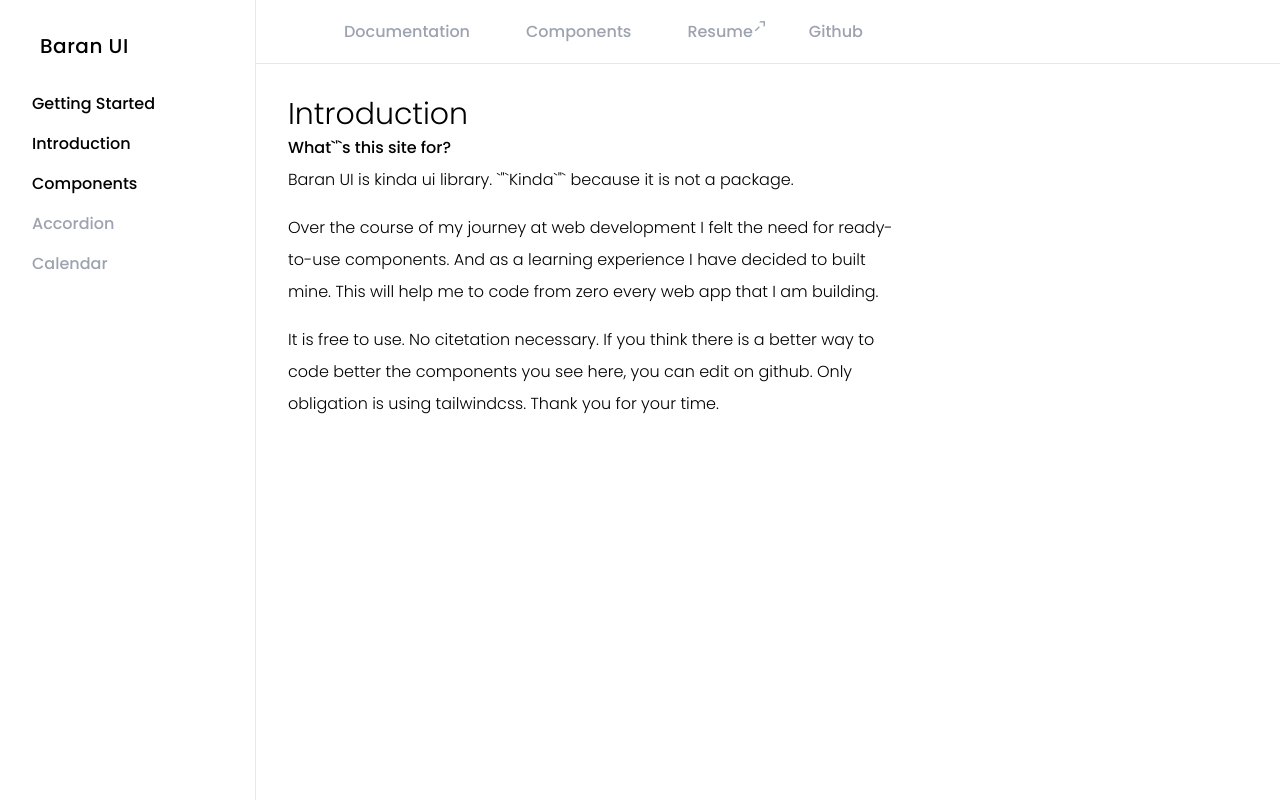
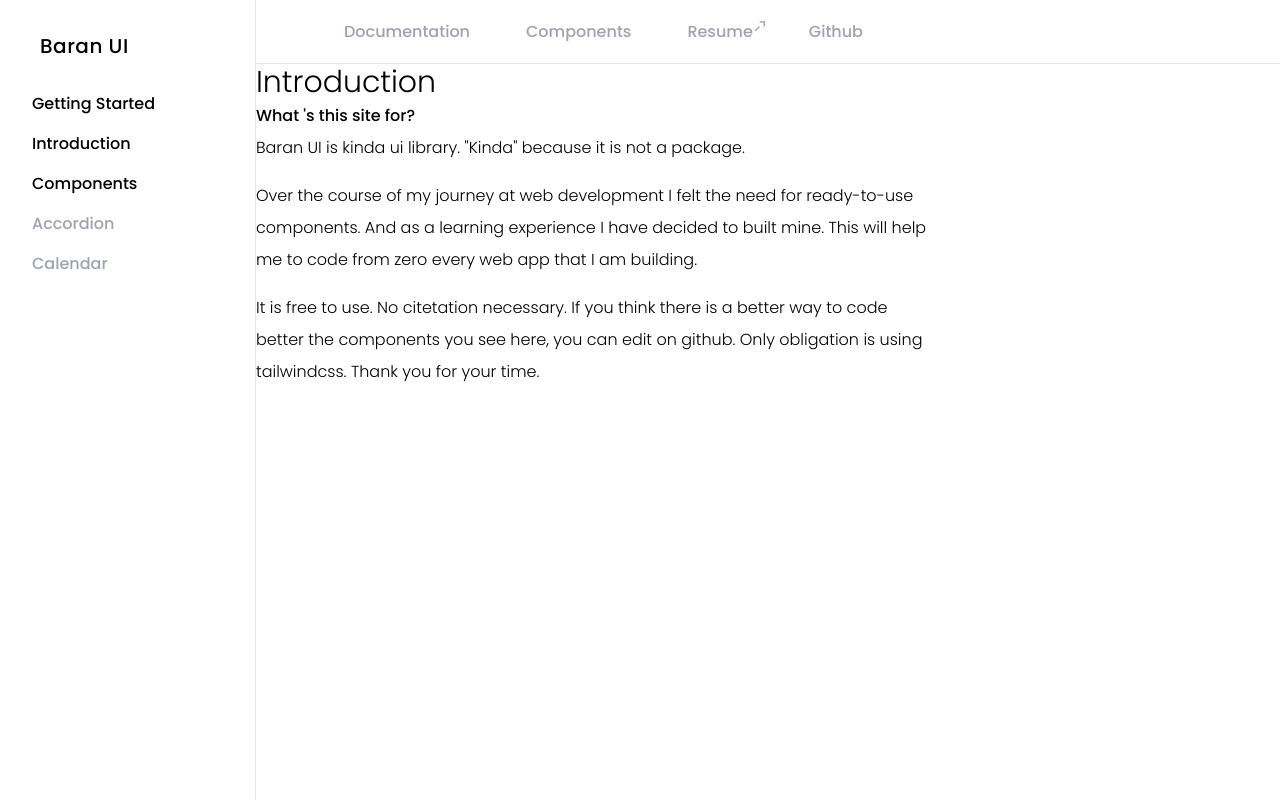
Before and after one commit to phscloq/ui-library, a Next.js app: page /docs in a window 1280 px wide. Built offline with nearby package versions, Linux system fonts and the light colour scheme.

Commit message:
Fix typos and import statement in accordion and docs page

```diff
--- a/src/app/docs/components/accordion/page.tsx
+++ b/src/app/docs/components/accordion/page.tsx
@@ -1,9 +1,13 @@
+'use client'
+import { useThemeContext } from "@/app/context";
 import { AccordionComponent, AccordionArrow, AccordionTriple } from "./accordion";
 export default function Accordion(){
+    const {dark} = useThemeContext();
+
     return (
-        <div className="p-8  w-2/3">
-            <div className="flex mb-4">
-            <p className=" text-gray-400">docs{'>'}components{'>'}</p>
+        <div className={``}>
+            <div className="flex mb-4 gap-1">
+            <p className=" text-gray-400">docs  {'>'}  components {'>'}</p>
                       <p className="text-black">accordion</p>
             </div>
 
@@ -15,7 +19,7 @@
                 </div>
             </div>
            <div className="mb-8">
-            <h4 className="mb-4">Let`&apos;`s do again but this time with an arrow:</h4>
+            <h4 className="mb-4">Let &apos;s do again but this time with an arrow:</h4>
                 <div className=" p-4 bg-gray-200 rounded-lg">
                     <AccordionArrow />
                 </div>
--- a/src/app/docs/page.tsx
+++ b/src/app/docs/page.tsx
@@ -1,10 +1,10 @@
 export default function Docs(){
     return (
-        <div className=" w-2/3 p-8  font-light  leading-8">
+        <div className=" w-2/3  font-light  leading-8">
             <h1 className=" text-3xl">Introduction</h1>
-            <h3 className=" font-normal">What`&apos;`s this site for?</h3>
+            <h3 className=" font-normal">What &apos;s this site for?</h3>
             <div className="flex flex-col gap-4">
-            <p>Baran UI is kinda ui library. `&quot;`Kinda`&quot;` because it is not a package.</p>
+            <p>Baran UI is kinda ui library. &quot;Kinda&quot; because it is not a package.</p>
                <p>Over the course of my journey at web development I felt the need for ready-to-use components.
                And as a learning experience I have decided to built mine. This will help me to code from zero every web app that I am building.
             </p>
```
